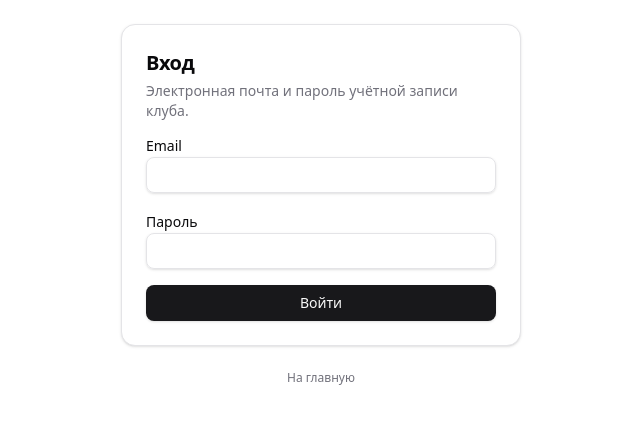
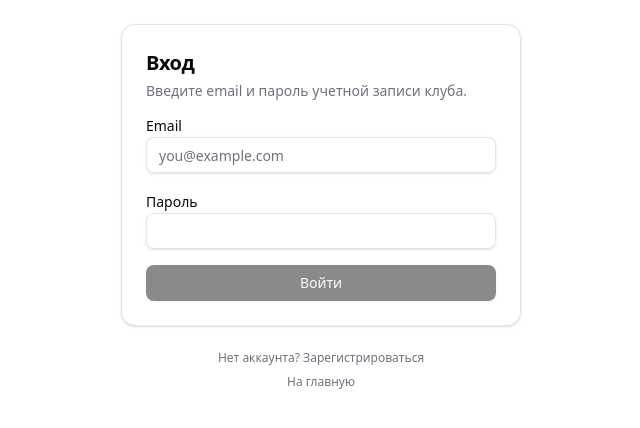
Before and after one commit to Username-is-not-avialable/storage_romantic_bot, a React (Vite) app in the folder web/: page /login in a window 1280 px wide. Shown: the top 428 px of the page, without its empty margins (319-959 px from the left). Built offline with nearby package versions, Linux system fonts and the light colour scheme; no server answers.

Commit message:
web: improve login form UX and validation

```diff
--- a/web/src/App.tsx
+++ b/web/src/App.tsx
@@ -3,6 +3,7 @@ import { createBrowserRouter, RouterProvider } from "react-router-dom";
 import { AppLayout } from "@/components/layout/AppLayout";
 import { HomePage } from "@/routes/HomePage";
 import { LoginPage } from "@/routes/LoginPage";
+import { RegisterPage } from "@/routes/RegisterPage";
 import { CatalogPage } from "@/routes/CatalogPage";
 import { DashboardPage } from "@/routes/DashboardPage";
 import { NewRentalRequestPage } from "@/routes/NewRentalRequestPage";
@@ -16,6 +17,10 @@ const router = createBrowserRouter([
   {
     path: "/login",
     element: <LoginPage />,
+  },
+  {
+    path: "/register",
+    element: <RegisterPage />,
   },
   {
     path: "/",
--- a/web/src/api/auth.ts
+++ b/web/src/api/auth.ts
@@ -26,3 +26,18 @@ export async function fetchMeOptional(): Promise<MeUser | null> {
   }
   return (await res.json()) as MeUser;
 }
+
+export interface RegisterPayload {
+  email: string;
+  password: string;
+  full_name: string;
+  phone: string;
+  document: string | null;
+}
+
+export async function register(payload: RegisterPayload): Promise<void> {
+  await apiJson("/api/users/", {
+    method: "POST",
+    body: JSON.stringify(payload),
+  });
+}
--- a/web/src/routes/LoginPage.tsx
+++ b/web/src/routes/LoginPage.tsx
@@ -1,4 +1,4 @@
-import { useState, type FormEvent } from "react";
+import { useMemo, useState, type FormEvent } from "react";
 import { Link, useLocation, useNavigate } from "react-router-dom";
 import { useQueryClient } from "@tanstack/react-query";
 
@@ -10,6 +10,8 @@ import { Card, CardContent, CardDescription, CardHeader, CardTitle } from "@/com
 import { Input } from "@/components/ui/input";
 import { Label } from "@/components/ui/label";
 import { useMe } from "@/auth/useMe";
+
+const MIN_PASSWORD_LEN = 8;
 
 export function LoginPage() {
   const navigate = useNavigate();
@@ -27,6 +29,10 @@ export function LoginPage() {
       ? (location.state as { from: string }).from
       : "/me";
 
+  const emailNormalized = useMemo(() => email.trim().toLowerCase(), [email]);
+  const passwordTooShort = password.length > 0 && password.length < MIN_PASSWORD_LEN;
+  const isSubmitDisabled = busy || emailNormalized.length === 0 || password.length < MIN_PASSWORD_LEN;
+
   if (!isPending && me) {
     return (
       <div className="mx-auto max-w-md space-y-4 p-6">
@@ -40,16 +46,20 @@ export function LoginPage() {
 
   async function onSubmit(e: FormEvent) {
     e.preventDefault();
+    if (isSubmitDisabled) {
+      return;
+    }
+
     setError(null);
     setBusy(true);
     try {
-      await login(email, password);
+      await login(emailNormalized, password);
       const user = await fetchMe();
       qc.setQueryData(ME_QUERY_KEY, user);
       navigate(redirectTo, { replace: true });
     } catch (err) {
       if (err instanceof ApiError) {
-        setError(err.message);
+        setError(err.status === 401 ? "Неверный email или пароль" : err.message);
       } else {
         setError("Не удалось выполнить вход");
       }
@@ -63,10 +73,10 @@ export function LoginPage() {
       <Card>
         <CardHeader>
           <CardTitle className="text-xl">Вход</CardTitle>
-          <CardDescription>Электронная почта и пароль учётной записи клуба.</CardDescription>
+          <CardDescription>Введите email и пароль учетной записи клуба.</CardDescription>
         </CardHeader>
         <CardContent>
-          <form onSubmit={(e) => void onSubmit(e)} className="space-y-4">
+          <form onSubmit={(e) => void onSubmit(e)} className="space-y-4" noValidate>
             <div className="space-y-2">
               <Label htmlFor="email">Email</Label>
               <Input
@@ -75,6 +85,7 @@ export function LoginPage() {
                 autoComplete="username"
                 value={email}
                 onChange={(e) => setEmail(e.target.value)}
+                placeholder="you@example.com"
                 required
               />
             </div>
@@ -86,21 +97,33 @@ export function LoginPage() {
                 autoComplete="current-password"
                 value={password}
                 onChange={(e) => setPassword(e.target.value)}
+                minLength={MIN_PASSWORD_LEN}
                 required
               />
+              {passwordTooShort ? (
+                <p className="text-xs text-muted-foreground">Минимум {MIN_PASSWORD_LEN} символов.</p>
+              ) : null}
             </div>
             {error ? <p className="text-destructive text-sm">{error}</p> : null}
-            <Button type="submit" className="w-full" disabled={busy}>
+            <Button type="submit" className="w-full" disabled={isSubmitDisabled}>
               {busy ? "Вход…" : "Войти"}
             </Button>
           </form>
         </CardContent>
       </Card>
-      <p className="text-center text-xs text-muted-foreground">
-        <Link className="underline-offset-4 hover:underline" to="/">
-          На главную
-        </Link>
-      </p>
+      <div className="space-y-2 text-center text-xs text-muted-foreground">
+        <p>
+          Нет аккаунта?{" "}
+          <Link className="underline-offset-4 hover:underline" to="/register">
+            Зарегистрироваться
+          </Link>
+        </p>
+        <p>
+          <Link className="underline-offset-4 hover:underline" to="/">
+            На главную
+          </Link>
+        </p>
+      </div>
     </div>
   );
 }
--- /dev/null
+++ b/web/src/routes/RegisterPage.tsx
@@ -0,0 +1,126 @@
+import { useState, type FormEvent } from "react";
+import { Link, useNavigate } from "react-router-dom";
+
+import { ApiError } from "@/api/http";
+import { register } from "@/api/auth";
+import { Button } from "@/components/ui/button";
+import { Card, CardContent, CardDescription, CardHeader, CardTitle } from "@/components/ui/card";
+import { Input } from "@/components/ui/input";
+import { Label } from "@/components/ui/label";
+
+const MIN_PASSWORD_LEN = 8;
+
+export function RegisterPage() {
+  const navigate = useNavigate();
+
+  const [email, setEmail] = useState("");
+  const [fullName, setFullName] = useState("");
+  const [phone, setPhone] = useState("");
+  const [document, setDocument] = useState("");
+  const [password, setPassword] = useState("");
+  const [confirmPassword, setConfirmPassword] = useState("");
+  const [error, setError] = useState<string | null>(null);
+  const [busy, setBusy] = useState(false);
+
+  const passwordTooShort = password.length > 0 && password.length < MIN_PASSWORD_LEN;
+  const passwordsDontMatch = confirmPassword.length > 0 && password !== confirmPassword;
+
+  const isSubmitDisabled =
+    busy ||
+    email.trim().length === 0 ||
+    fullName.trim().length === 0 ||
+    phone.trim().length === 0 ||
+    password.length < MIN_PASSWORD_LEN ||
+    password !== confirmPassword;
+
+  async function onSubmit(e: FormEvent) {
+    e.preventDefault();
+    if (isSubmitDisabled) return;
+
+    setError(null);
+    setBusy(true);
+
+    try {
+      await register({
+        email: email.trim().toLowerCase(),
+        full_name: fullName.trim(),
+        phone: phone.trim(),
+        document: document.trim() || null,
+        password,
+      });
+      navigate("/login", { replace: true });
+    } catch (err) {
+      if (err instanceof ApiError) {
+        setError(err.message);
+      } else {
+        setError("Не удалось зарегистрироваться");
+      }
+    } finally {
+      setBusy(false);
+    }
+  }
+
+  return (
+    <div className="mx-auto flex max-w-md flex-col gap-6 p-6">
+      <Card>
+        <CardHeader>
+          <CardTitle className="text-xl">Регистрация</CardTitle>
+          <CardDescription>Создайте учетную запись для работы со складом.</CardDescription>
+        </CardHeader>
+        <CardContent>
+          <form onSubmit={(e) => void onSubmit(e)} className="space-y-4" noValidate>
+            <div className="space-y-2">
+              <Label htmlFor="reg-email">Email</Label>
+              <Input id="reg-email" type="email" value={email} onChange={(e) => setEmail(e.target.value)} required />
+            </div>
+            <div className="space-y-2">
+              <Label htmlFor="reg-name">ФИО</Label>
+              <Input id="reg-name" value={fullName} onChange={(e) => setFullName(e.target.value)} required />
+            </div>
+            <div className="space-y-2">
+              <Label htmlFor="reg-phone">Телефон</Label>
+              <Input id="reg-phone" value={phone} onChange={(e) => setPhone(e.target.value)} placeholder="+79991234567" required />
+            </div>
+            <div className="space-y-2">
+              <Label htmlFor="reg-document">Документ (опционально)</Label>
+              <Input id="reg-document" value={document} onChange={(e) => setDocument(e.target.value)} />
+            </div>
+            <div className="space-y-2">
+              <Label htmlFor="reg-password">Пароль</Label>
+              <Input
+                id="reg-password"
+                type="password"
+                value={password}
+                onChange={(e) => setPassword(e.target.value)}
+                minLength={MIN_PASSWORD_LEN}
+                required
+              />
+              {passwordTooShort ? <p className="text-xs text-muted-foreground">Минимум {MIN_PASSWORD_LEN} символов.</p> : null}
+            </div>
+            <div className="space-y-2">
+              <Label htmlFor="reg-confirm-password">Подтверждение пароля</Label>
+              <Input
+                id="reg-confirm-password"
+                type="password"
+                value={confirmPassword}
+                onChange={(e) => setConfirmPassword(e.target.value)}
+                required
+              />
+              {passwordsDontMatch ? <p className="text-xs text-destructive">Пароли не совпадают.</p> : null}
+            </div>
+            {error ? <p className="text-destructive text-sm">{error}</p> : null}
+            <Button type="submit" className="w-full" disabled={isSubmitDisabled}>
+              {busy ? "Регистрация…" : "Зарегистрироваться"}
+            </Button>
+          </form>
+        </CardContent>
+      </Card>
+      <p className="text-center text-xs text-muted-foreground">
+        Уже есть аккаунт?{" "}
+        <Link className="underline-offset-4 hover:underline" to="/login">
+          Войти
+        </Link>
+      </p>
+    </div>
+  );
+}
```
